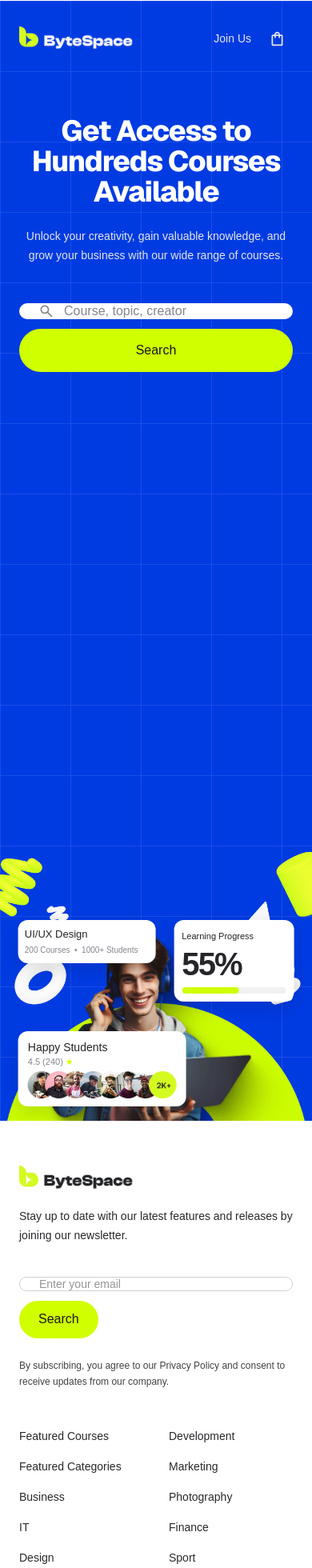
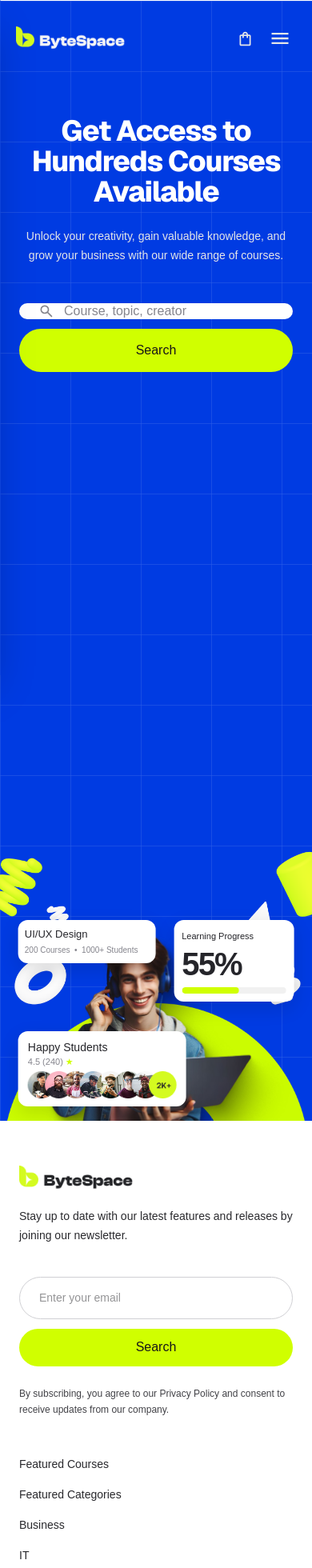
Before and after one commit to Sahed-Hasan-007/dointech-bytespace_new, a Next.js app: page / in a window 390 px wide. Shown: the top 1960 px of the page at 80% size. Built offline with nearby package versions, Linux system fonts and the light colour scheme.

Commit message:
nav footere responsive fix

```diff
--- a/components/common/Footer.tsx
+++ b/components/common/Footer.tsx
@@ -18,13 +18,13 @@ export function Footer() {
             <p className="mt-5 text-sm leading-6">Stay up to date with our latest features and releases by joining our newsletter.</p>
             <form action="#" className="mt-10 flex max-w-[505px] flex-col gap-3 sm:flex-row">
               <label htmlFor="newsletter-email" className="sr-only">Your email address</label>
-              <input id="newsletter-email" name="email" type="email" placeholder="Enter your email" required className="h-[53px] min-w-0 flex-1 rounded-full border border-[#d0d0d4] px-6 text-sm outline-none transition focus:border-[#a9d900]" />
-              <button type="submit" className="h-[47px] self-start rounded-full bg-[#D0FF00] px-6 text-base font-medium text-[#181818] transition-colors hover:bg-[#b9eb00] sm:h-[47px]">Search</button>
+              <input id="newsletter-email" name="email" type="email" placeholder="Enter your email" required className="h-[53px] w-full min-w-0 flex-none rounded-full border border-[#d0d0d4] px-6 text-sm outline-none transition focus:border-[#a9d900] sm:h-[53px] sm:w-auto sm:flex-1" />
+              <button type="submit" className="h-[47px] w-full self-stretch rounded-full bg-[#D0FF00] px-6 text-base font-medium text-[#181818] transition-colors hover:bg-[#b9eb00] sm:h-[47px] sm:w-auto sm:self-start">Search</button>
             </form>
             <p className="mt-6 max-w-[500px] text-xs leading-5 text-[#424247]">By subscribing, you agree to our Privacy Policy and consent to receive updates from our company.</p>
           </div>
 
-          <nav aria-label="Footer navigation" className="grid grid-cols-2 gap-x-8 gap-y-9 sm:grid-cols-3 sm:gap-x-6">
+          <nav aria-label="Footer navigation" className="grid grid-cols-1 gap-x-8 gap-y-8 min-[420px]:grid-cols-2 sm:grid-cols-3 sm:gap-x-6">
             {footerGroups.map((group, index) => (
               <ul key={index} className="space-y-[18px] text-sm">
                 {group.links.map((link) => (
--- a/components/common/Navbar.tsx
+++ b/components/common/Navbar.tsx
@@ -9,6 +9,7 @@ const underline = "relative after:absolute after:-bottom-2 after:left-0 after:h-
 
 export function Navbar() {
   const [isScrolled, setIsScrolled] = useState(false);
+  const [isMenuOpen, setIsMenuOpen] = useState(false);
 
   useEffect(() => {
     const updateScrollState = () => setIsScrolled(window.scrollY > 12);
@@ -17,11 +18,36 @@ export function Navbar() {
     return () => window.removeEventListener("scroll", updateScrollState);
   }, []);
 
+  useEffect(() => {
+    if (!isMenuOpen) return;
+
+    const previousOverflow = document.body.style.overflow;
+    const closeOnEscape = (event: KeyboardEvent) => {
+      if (event.key === "Escape") setIsMenuOpen(false);
+    };
+    const closeOnDesktop = (event: MediaQueryListEvent) => {
+      if (event.matches) setIsMenuOpen(false);
+    };
+    const desktopQuery = window.matchMedia("(min-width: 768px)");
+
+    document.body.style.overflow = "hidden";
+    window.addEventListener("keydown", closeOnEscape);
+    desktopQuery.addEventListener("change", closeOnDesktop);
+
+    return () => {
+      document.body.style.overflow = previousOverflow;
+      window.removeEventListener("keydown", closeOnEscape);
+      desktopQuery.removeEventListener("change", closeOnDesktop);
+    };
+  }, [isMenuOpen]);
+
+  const closeMenu = () => setIsMenuOpen(false);
+
   return (
     <header className={`sticky top-0 z-20 -mb-24 text-[#E5E6E8] transition-[background-color,border-color,box-shadow,backdrop-filter] duration-300 ${isScrolled ? "border-b border-white/20 bg-[#003BE2]/95 shadow-lg backdrop-blur-md" : "border-b border-transparent bg-transparent"}`}>
-      <nav aria-label="Main navigation" className="mx-auto flex h-24 max-w-[1440px] items-center justify-between px-6 sm:px-10 lg:px-[8.33%]">
+      <nav aria-label="Main navigation" className="mx-auto flex h-24 max-w-[1440px] items-center justify-between px-5 sm:px-10 lg:px-[8.33%]">
         <a href="/" aria-label="ByteSpace home" className="shrink-0">
-          <Image src="/images/nav_Logo.png" alt="ByteSpace" width={172} height={40} priority className="h-auto hover:scale-110 transition duration-300 w-[142px] sm:w-[164px]" />
+          <Image src="/images/nav_Logo.png" alt="ByteSpace" width={172} height={40} priority className="h-auto w-[136px] transition duration-300 hover:scale-105 sm:w-[164px]" />
         </a>
 
         <ul className="hidden items-center gap-10 text-[15px] font-medium md:flex">
@@ -30,14 +56,64 @@ export function Navbar() {
           ))}
         </ul>
 
-        <div className="flex items-center gap-3 sm:gap-5">
-          <a href="/login" className={`${underline} hidden text-sm font-medium transition-opacity hover:opacity-70 sm:inline`}>Sign In</a>
+        <div className="hidden items-center gap-5 md:flex">
+          <a href="/login" className={`${underline} text-sm font-medium transition-opacity hover:opacity-70`}>Sign In</a>
           <a href="/signup" className={`${underline} text-sm font-medium transition-opacity hover:opacity-70`}>Join Us</a>
           <a href="/#cart" aria-label="Shopping cart" className="relative grid size-10 place-items-center rounded-full transition-colors hover:bg-white/15 after:absolute after:bottom-0 after:left-1/2 after:h-px after:w-4 after:-translate-x-1/2 after:scale-x-0 after:bg-current after:transition-transform after:duration-300 hover:after:scale-x-100">
             <Icon icon="material-symbols:shopping-bag-outline" aria-hidden="true" className="size-[21px]" />
           </a>
         </div>
+
+        <div className="flex items-center gap-1 md:hidden">
+          <a href="/#cart" aria-label="Shopping cart" className="grid size-10 place-items-center rounded-full transition-colors hover:bg-white/15">
+            <Icon icon="material-symbols:shopping-bag-outline" aria-hidden="true" className="size-[21px]" />
+          </a>
+          <button
+            type="button"
+            aria-label="Open navigation menu"
+            aria-controls="mobile-navigation"
+            aria-expanded={isMenuOpen}
+            onClick={() => setIsMenuOpen(true)}
+            className="grid size-10 place-items-center rounded-full transition-colors hover:bg-white/15"
+          >
+            <Icon icon="material-symbols:menu" aria-hidden="true" className="size-7" />
+          </button>
+        </div>
       </nav>
+
+      <div className={`fixed inset-0 z-40 bg-black/45 transition-opacity duration-300 md:hidden ${isMenuOpen ? "opacity-100" : "pointer-events-none opacity-0"}`} aria-hidden="true">
+        <button type="button" aria-label="Close navigation menu" onClick={closeMenu} className="absolute inset-0 size-full cursor-default" />
+      </div>
+
+      <aside
+        id="mobile-navigation"
+        aria-label="Mobile navigation"
+        aria-hidden={!isMenuOpen}
+        inert={!isMenuOpen}
+        className={`fixed inset-y-0 left-0 z-50 flex w-[min(84vw,340px)] flex-col bg-[#003BE2] px-6 pb-8 pt-5 text-white shadow-2xl transition-transform duration-300 ease-out motion-reduce:transition-none md:hidden ${isMenuOpen ? "translate-x-0" : "-translate-x-full"}`}
+      >
+        <div className="flex items-center justify-between border-b border-white/20 pb-5">
+          <a href="/" aria-label="ByteSpace home" onClick={closeMenu}>
+            <Image src="/images/nav_Logo.png" alt="ByteSpace" width={172} height={40} className="h-auto w-[148px]" />
+          </a>
+          <button type="button" aria-label="Close navigation menu" onClick={closeMenu} className="grid size-10 place-items-center rounded-full transition-colors hover:bg-white/15">
+            <Icon icon="material-symbols:close" aria-hidden="true" className="size-6" />
+          </button>
+        </div>
+
+        <ul className="mt-8 space-y-1">
+          {navItems.map((item) => (
+            <li key={item}>
+              <a href={item === "Home" ? "/" : `/#${item.toLowerCase()}`} onClick={closeMenu} className="block rounded-lg px-3 py-3 text-lg font-medium transition-colors hover:bg-white/10 active:bg-white/20 active:shadow-[inset_0_2px_10px_rgba(0,0,0,0.18)] focus-visible:outline-none focus-visible:ring-2 focus-visible:ring-[#D0FF00]">{item}</a>
+            </li>
+          ))}
+        </ul>
+
+        <div className="mt-6 border-t border-white/20 pt-5">
+          <a href="/login" onClick={closeMenu} className="block rounded-lg px-3 py-3 text-base transition-colors hover:bg-white/10 active:bg-white/20 active:shadow-[inset_0_2px_10px_rgba(0,0,0,0.18)] focus-visible:outline-none focus-visible:ring-2 focus-visible:ring-[#D0FF00]">Sign In</a>
+          <a href="/signup" onClick={closeMenu} className="block rounded-lg px-3 py-3 text-base transition-colors hover:bg-white/10 active:bg-white/20 active:shadow-[inset_0_2px_10px_rgba(0,0,0,0.18)] focus-visible:outline-none focus-visible:ring-2 focus-visible:ring-[#D0FF00]">Join Us</a>
+        </div>
+      </aside>
     </header>
   );
 }
```
